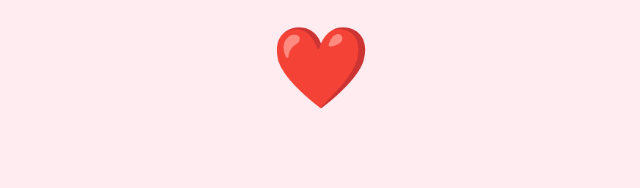
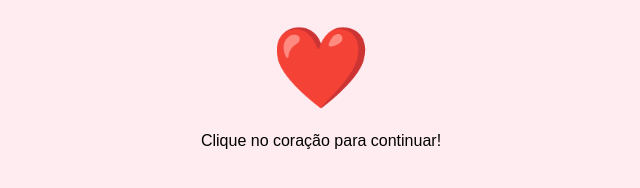
Before and after one commit to LOTgamer60/Presente-para-a-minha-amada, a plain HTML site: page index.html in a window 1280 px wide. Shown: the whole page, without its empty margins (319-959 px from the left). Drawn offline with Linux system fonts and the light colour scheme.

Commit message:
Update index.html

```diff
--- a/index.html
+++ b/index.html
@@ -9,8 +9,9 @@
 <body>
     <div class="heart-container">
         <button id="heart-button">❤️</button>
+        <p class="click-message">Clique no coração para continuar!</p>
     </div>
-
     <script src="script.js"></script>
 </body>
+
 </html>
```
